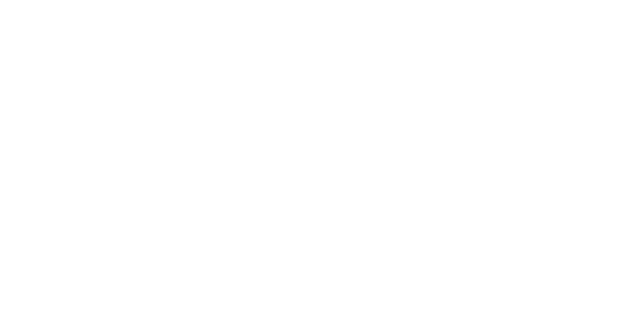
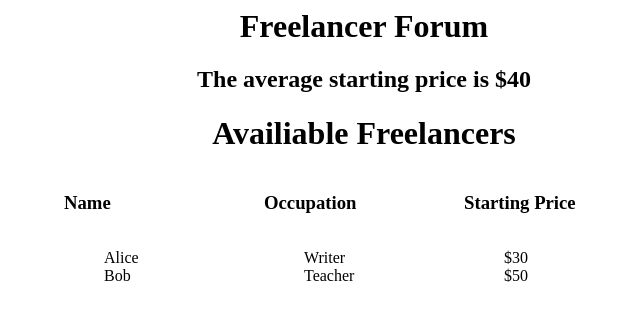
Before and after one commit to Suuu91/FreelancerForum, a plain HTML site: page index.html in a window 1280 px wide. Shown: the whole page, without its empty margins (276-916 px from the left). Drawn offline with Linux system fonts and the light colour scheme.

Commit message:
create website and css

```diff
--- /dev/null
+++ b/index.css
@@ -0,0 +1,26 @@
+h1{
+  display: flex;
+  justify-content: center;
+}
+
+h2{
+  display: flex;
+  justify-content: center;
+}
+
+main{
+  display: flex;
+  flex-wrap: nowrap;
+  justify-content: center;
+}
+
+section{
+  width: 200px;
+  display: flex;
+  justify-content: center;
+  flex-direction: column;
+}
+
+ul{
+  list-style-type: none;
+}
--- a/index.html
+++ b/index.html
@@ -1,9 +1,44 @@
 <html>
   <head>
-    <title></title>
+    <title>Freelancer Forum</title>
+    <link rel="stylesheet" href="./index.css">
+    <script src="./index.js" defer></script>
   </head>
 
   <body>
+    <header>
+      <h1>Freelancer Forum</h1>
+    </header>
+
+    <h2>The average starting price is $40</h2>
+
+    <h1>Availiable Freelancers</h1>
+
+     <main>
+      <section>
+        <h3>Name</h3>
+        <ul>
+         <li>Alice</li>
+         <li>Bob</li>
+       </ul>
+     </section>
+
+      <section>
+        <h3>Occupation</h3>
+        <ul>
+          <li>Writer</li>
+         <li>Teacher</li>
+        </ul>
+     </section>
+
+      <section>
+       <h3>Starting Price</h3>
+       <ul>
+          <li>$30</li>
+          <li>$50</li>
+       </ul>
+     </section>
+     </main>
 
   </body>
 </html>
```
